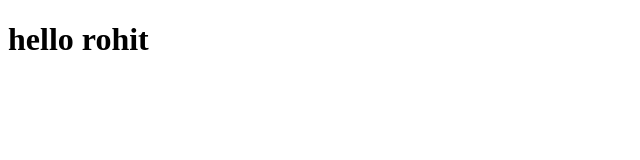
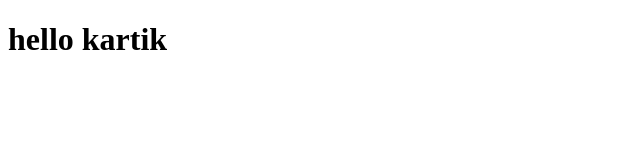
Before and after one commit to rohitshitole07/app, a plain HTML site: page index.html in a window 1280 px wide. Shown: the full height of the page, 0-640 px from the left. Drawn offline with Linux system fonts and the light colour scheme.

Commit message:
Update index.html
change in index file

```diff
--- a/index.html
+++ b/index.html
@@ -6,6 +6,6 @@
     <title>Document</title>
 </head>
 <body>
-    <h1>hello rohit</h1>
+    <h1>hello kartik</h1>
 </body>
 </html>
```
